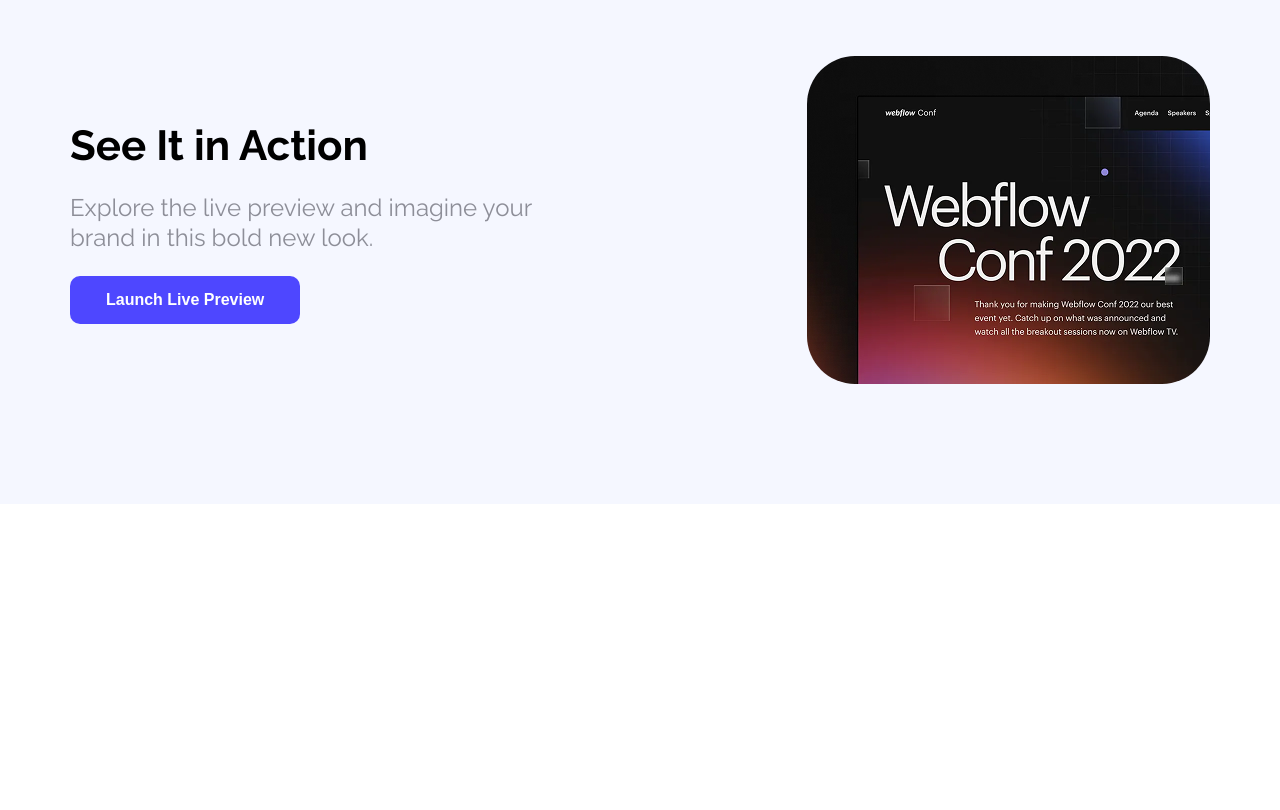
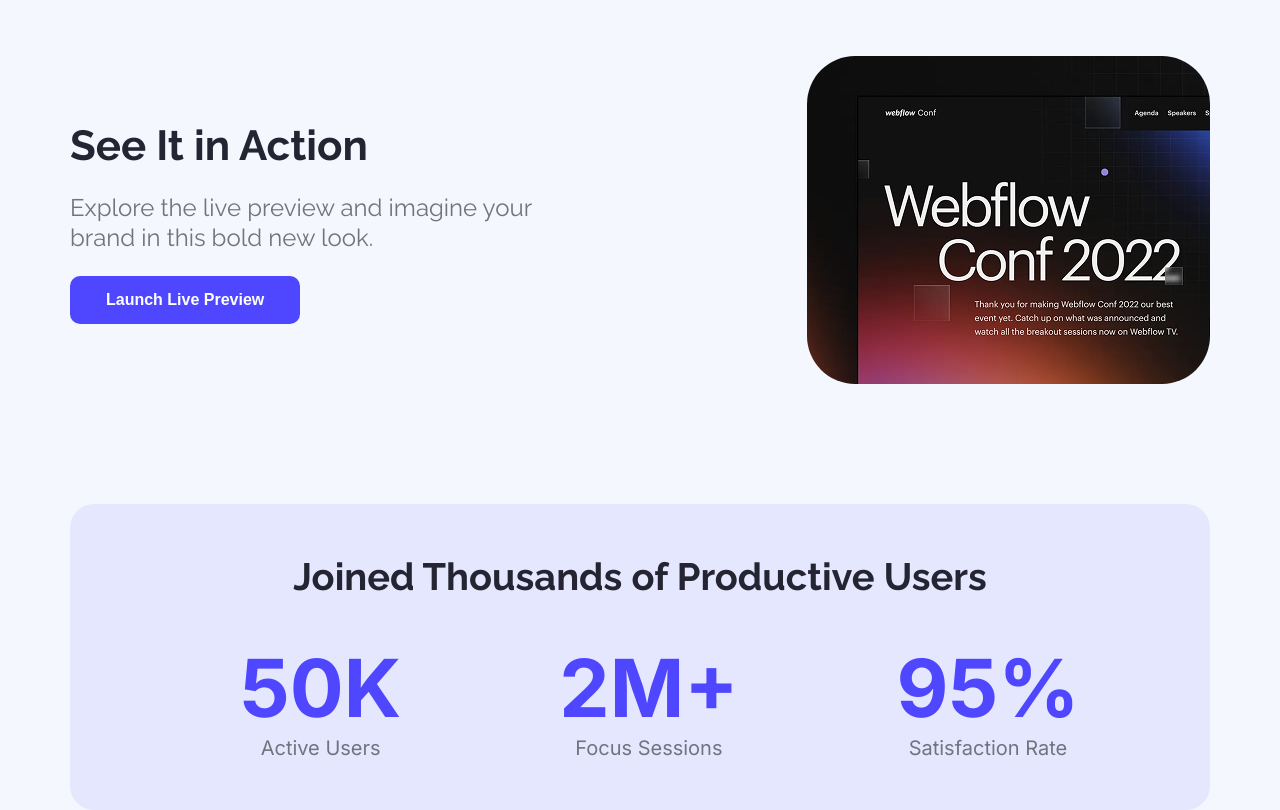
Before and after one commit to biplobrana007/assignment-01, a plain HTML site: page index.html in a window 1280 px wide. Shown: the part 760-1570 px from the top of the page. Before the commit the page ends 1264 px from the top, so only its background shows below. Drawn offline with Linux system fonts and the light colour scheme.

Commit message:
productive user section added

```diff
--- a/index.html
+++ b/index.html
@@ -41,6 +41,25 @@
             </div>
 
         </section>
+        <section class="container">
+            <div class="productiveUser">
+                <h3 class="productiveTitle ralewayFont">Joined Thousands of Productive Users</h3>
+                <div class="productiveDatas interFont">
+                    <div class="productiveData">
+                        <h1>50K</h1>
+                        <h5>Active Users</h5>
+                    </div>
+                    <div class="productiveData">
+                        <h1>2M+</h1>
+                        <h5>Focus Sessions</h5>
+                    </div>
+                    <div class="productiveData">
+                        <h1>95%</h1>
+                        <h5>Satisfaction Rate</h5>
+                    </div>
+                </div>
+            </div>
+        </section>
     </main>
 
 </body>
--- a/style.css
+++ b/style.css
@@ -40,7 +40,7 @@
 
 
 .bg{
-    background: #f5f7ff;
+    background: #F5F7FF;
 
 }
 
@@ -61,7 +61,7 @@ nav{
 
 .logo{
     font-size: 34px;
-    color: #4e47ff;
+    color: #4E47FF;
     font-weight: 900;
 }
 
@@ -75,6 +75,8 @@ nav{
 .banner h2{
     font-size: 65px;
     font-weight: bold;
+    color: #252432;
+
 
 
 }
@@ -99,13 +101,15 @@ nav{
 
 .actionLeft h3{
     font-size: 42px;
+    color: #252432;
+
 }
 
 .actionLeft p{
     font-size: 24px;
     line-height: 30px;
     margin: 23px 0;
-    color: #8d8e98
+    color: #72737F;
 }
 
 .actionRight img{
@@ -114,3 +118,51 @@ nav{
 
 
 /* ..................................ACTION SECTION END */
+
+/*  ...........................PRODUCTIVE USERS STARTS*/
+
+
+.productiveUser{
+    text-align: center;
+    background: #E5E7FF;
+    padding: 50px 142px;
+    border-radius: 24px;
+
+
+}
+
+.productiveTitle{
+    font-size: 38px;
+    font-weight: bold;
+    margin-bottom: 40px;
+    color: #252432;
+}
+
+.productiveDatas{
+    display: flex;
+    width: 800px;
+    margin: auto;
+    gap: 158px;
+}
+
+.productiveData h1{
+    font-size: 80px;
+    color: #4E47FF;
+
+
+}
+.productiveData h5{
+    font-size: 20px;
+    font-weight:normal;
+    color: #72737F;
+
+}
+.productiveData{
+    text-align: center;
+}
+
+
+
+
+
+/*...........................PRODUCTIVE USERS ENDS*/
```
